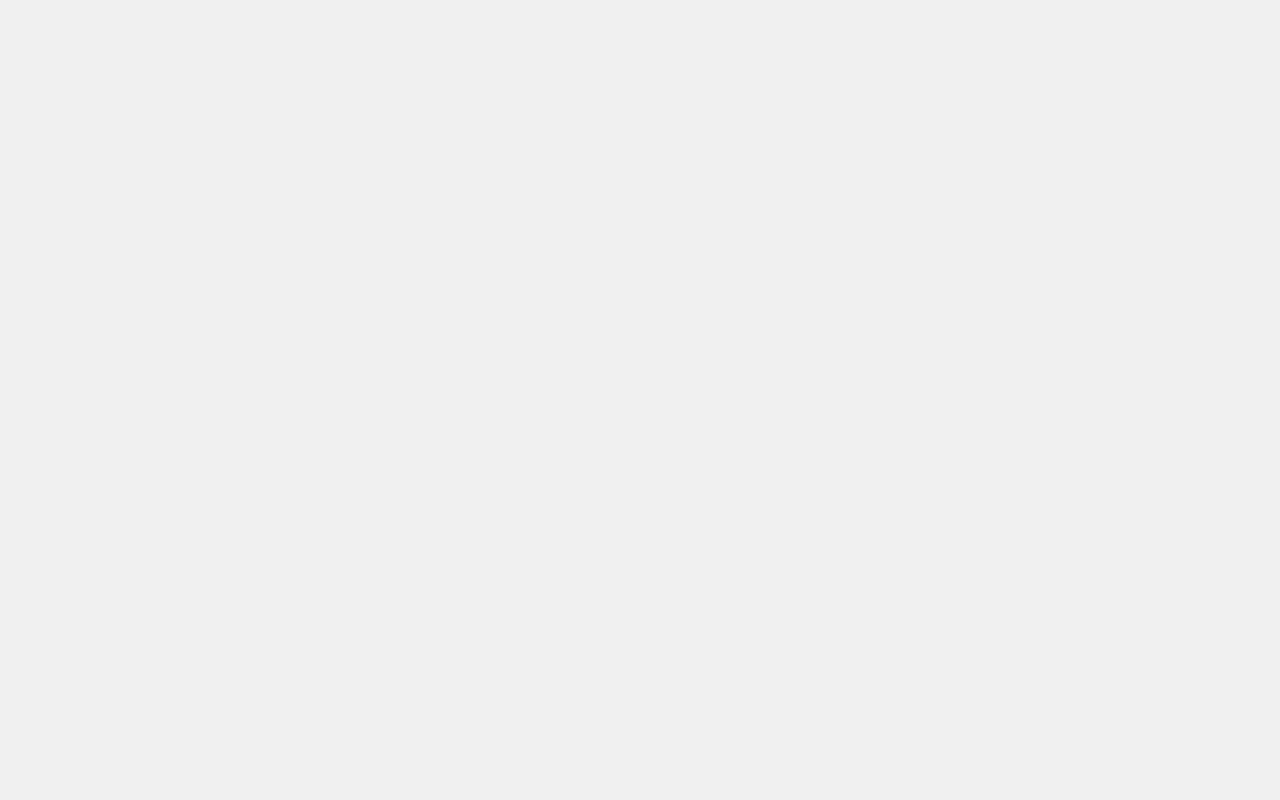
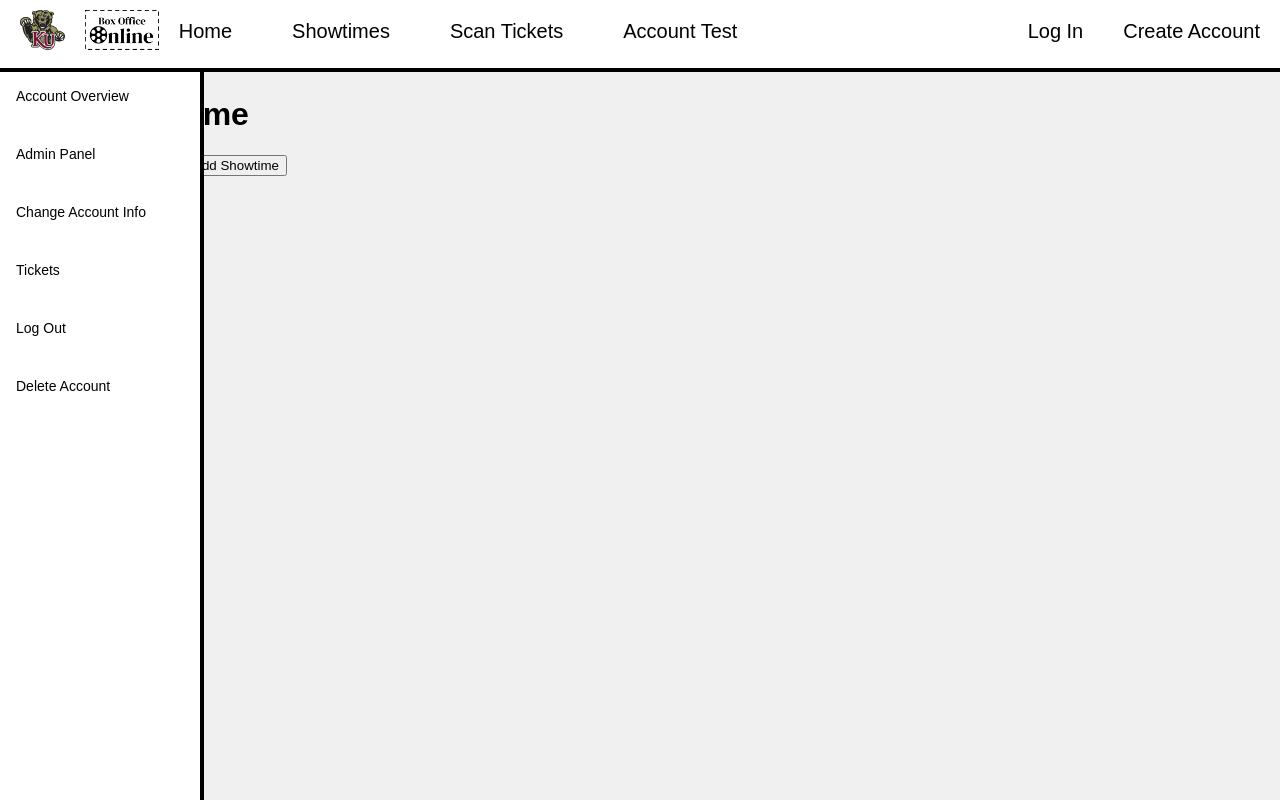
Before and after one commit to BoxOfficeOnline/Box-Office-Online, a React (Vite) app in the folder Client/: page /admin in a window 1280 px wide. Before the commit this address had no page. Built offline with nearby package versions, Linux system fonts and the light colour scheme.

Commit message:
Added pages and beginning UI work

```diff
--- a/Client/src/App.tsx
+++ b/Client/src/App.tsx
@@ -5,9 +5,11 @@ import Home from './pages/Home.tsx'
 import MovieListing from './pages/MovieListing.tsx'
 import Scan from './pages/Scan.tsx'
 import Purchase from './pages/Purchase.tsx'
+import Showtimes from './pages/Showtimes.tsx'
 import Login from './pages/Login.tsx'
 import CreateAccount from './pages/CreateAccount.tsx'
 import Account from './pages/accountPages/Account.tsx'
+import Admin from './pages/accountPages/Admin.tsx'
 import Change from './pages/accountPages/Change.tsx'
 import Tickets from './pages/accountPages/Tickets.tsx'
 import Logout from './pages/accountPages/Logout.tsx'
@@ -23,10 +25,12 @@ function App() {
                 <Route path="movies" element={<MovieListing />} />
                 <Route path="scan" element={<Scan />} />
                 <Route path="purchase" element={<Purchase />} />
+                <Route path="showtimes" element={<Showtimes />} />
                 <Route path="login" element={<Login />} />
                 <Route path="createAccount" element={<CreateAccount />} />
                 <Route element={<AccountLayout />}>
                     <Route path="account" element={<Account />} />
+                    <Route path="admin" element={<Admin />} />
                     <Route path="change" element={<Change />} />
                     <Route path="tickets" element={<Tickets />} />
                     <Route path="logout" element={<Logout />} />
--- /dev/null
+++ b/Client/src/components/Showtime.css
@@ -0,0 +1,26 @@
+.showtime {
+    display: grid;
+    grid-template-columns: 180px minmax(0, 1fr) minmax(180px, auto);
+    align-items: start;
+    gap: 1rem;
+}
+
+#poster img {
+    height: 25%;
+    width: 25%;
+    flex: auto;
+    object-fit: cover;
+    border-radius: 10px;
+}
+
+#synopsis {
+    flex-grow: 1;
+}
+
+#times {
+    display: flex;
+    flex-direction: row;
+    flex-grow: 1;
+    flex-wrap: wrap;
+    justify-content: center;
+}
--- a/Client/src/components/navbar/Nav.tsx
+++ b/Client/src/components/navbar/Nav.tsx
@@ -12,6 +12,9 @@ function Nav() {
             <div className="navLinks">
                 <Link to="/">
                     Home
+                </Link>
+                <Link to="/showtimes">
+                    Showtimes
                 </Link>
                 <Link to="/scan">
                     Scan Tickets
--- a/Client/src/components/sidebar/Sidebar.tsx
+++ b/Client/src/components/sidebar/Sidebar.tsx
@@ -8,6 +8,9 @@ function Sidebar() {
             <div className="navLinks">
                 <Link to="/account">
                     Account Overview
+                </Link>
+                <Link to="/admin">
+                    Admin Panel
                 </Link>
                 <Link to="/change">
                     Change Account Info
--- /dev/null
+++ b/Client/src/pages/Showtimes.tsx
@@ -0,0 +1,31 @@
+import { useEffect, useState } from "react"
+import "../components/App.css"
+import "../components/Showtime.css"
+import { accountFetch, getAccountId } from "../accountApi.ts"
+import { Link } from "react-router-dom"
+import wallE from '../assets/WALL-E.webp';
+
+export default function Showtimes() {
+    return (
+        <body>
+            <div>
+                <h1>Showtimes</h1>
+            </div>
+            <div className="showtime">
+                <div id="poster">
+                    <Link to="/movies">
+                    <img src={wallE} alt="WALL-E"/>
+                    </Link>
+                </div>
+                <div id="synopsis">
+                    <p>Synopsis goes here...</p>
+                </div>
+                <div id="times">
+                    <button>12:00 PM</button>
+                    <button>3:00 PM</button>
+                    <button>6:00 PM</button>
+                </div>
+            </div>
+        </body>
+    )
+}
--- /dev/null
+++ b/Client/src/pages/accountPages/Admin.tsx
@@ -0,0 +1,41 @@
+import { useEffect, useState } from "react"
+import "../../components/App.css"
+import { accountFetch, getAccountId } from "../../accountApi.ts"
+
+export default function Admin() {
+    return (
+        <div>
+            <h1>Add a Showtime</h1>
+            <form>
+                <select>
+                    <option value="movie1">Movie 1</option>
+                </select>
+                <select>
+                    <option value="1">1</option>
+                    <option value="2">2</option>
+                    <option value="3">3</option>
+                    <option value="4">4</option>
+                    <option value="5">5</option>
+                    <option value="6">6</option>
+                    <option value="7">7</option>
+                    <option value="8">8</option>
+                    <option value="9">9</option>
+                    <option value="10">10</option>
+                    <option value="11">11</option>
+                    <option value="12">12</option>
+                </select>
+                <select>
+                    <option value="00">00</option>
+                    <option value="15">15</option>
+                    <option value="30">30</option>
+                    <option value="45">45</option>
+                </select>
+                <select>
+                    <option value="AM">AM</option>
+                    <option value="PM">PM</option>
+                </select>
+                <button type="submit">Add Showtime</button>
+            </form>
+        </div>
+    )
+}
```
